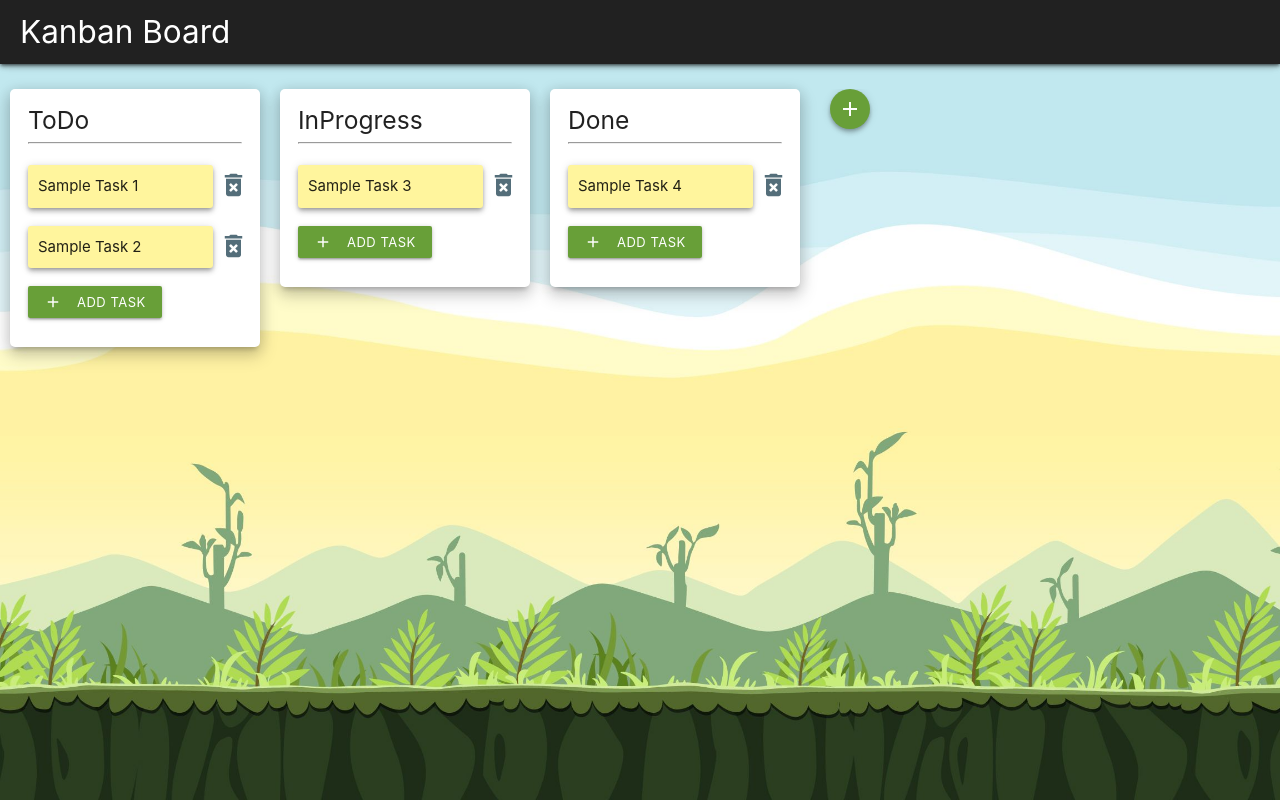
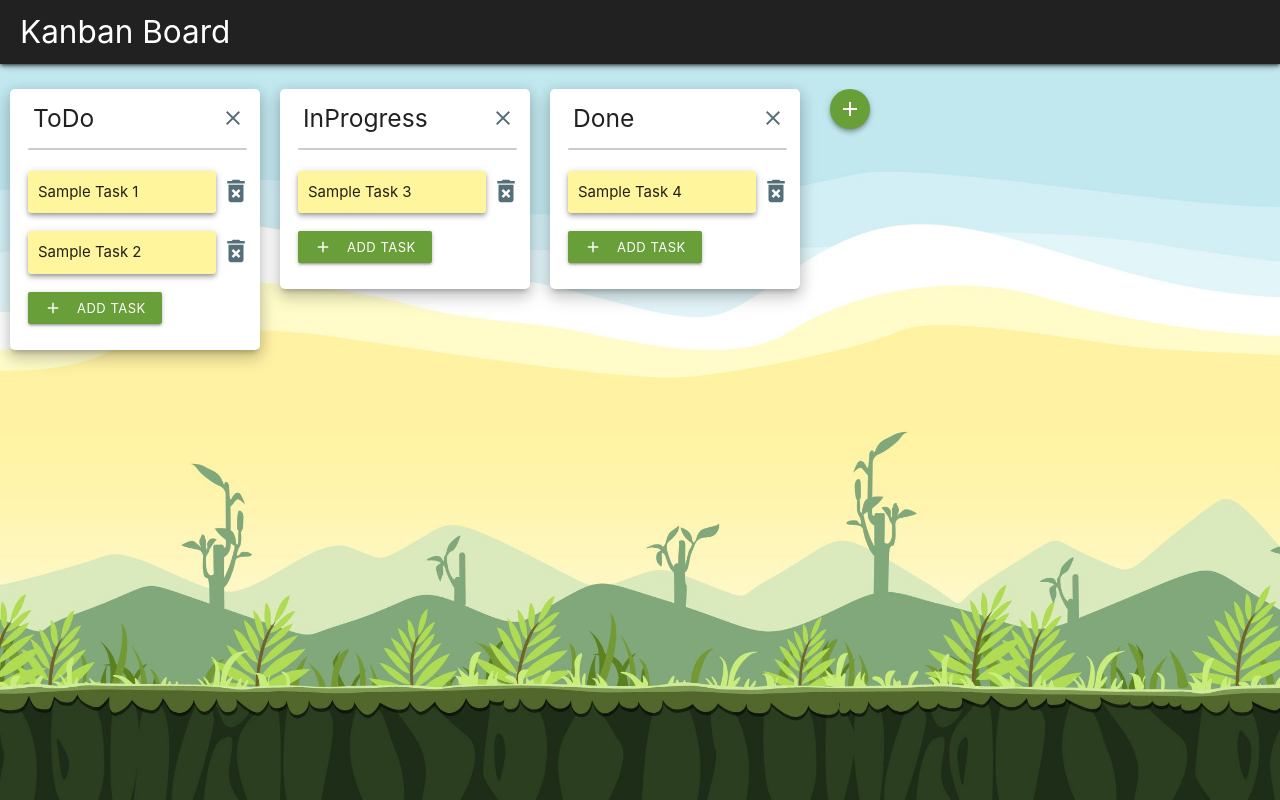
Before and after one commit to arnab003/task-board, a React (Create React App) app: page / in a window 1280 px wide. Built offline with nearby package versions, Linux system fonts and the light colour scheme.

Commit message:
Implement delete feature of lists

```diff
--- a/src/components/Column.js
+++ b/src/components/Column.js
@@ -3,7 +3,7 @@ import Card from './Card';
 import AddCard from './AddCard';
 
 const Column = (props) => {
-  const cards = props.cards.map((card, index) => {
+  const cards = props.cards && props.cards.map((card, index) => {
     return (
       <li key={index}>
         <Card card={card}
@@ -19,9 +19,16 @@ const Column = (props) => {
 
   return (
     <div>
-      <h5 className="name-header">{props.column}</h5>
-      <hr />
       <ul className="list">
+        <li>
+          <div>
+            <div className="column-header"><h5 className="name-header">{props.column}</h5></div>
+            <div className="column-header-del"><a className="del-task" title="Delete List" onClick={props.deleteColumn}><i className="material-icons">close</i></a></div>
+          </div>
+        </li>
+        <li>
+          <div className="partition"></div>
+        </li>
         {cards}
         <li className="add-list-wrapper">
           <AddCard columnId={props.id} addNewCard={props.addNewCard} />
--- a/src/components/Main.js
+++ b/src/components/Main.js
@@ -208,6 +208,18 @@ export default class Main extends Component {
     localStorage.setItem('tasks', JSON.stringify(tasks));
   }
 
+  deleteColumn = (columnId) => {
+    const tasks = JSON.parse(localStorage.getItem('tasks'));
+
+    delete tasks[columnId];
+
+    this.setState({
+      ...this.state,
+      tasks
+    });
+    localStorage.setItem('tasks', JSON.stringify(tasks));
+  }
+
   // flag set in state to open form for adding a list
   setEditing(columnEditing) {
     this.setState({
@@ -240,7 +252,8 @@ export default class Main extends Component {
   }
 
   render() {
-    const tasks = this.state.tasks.map((task, index) => (
+    const tasks = this.state.tasks.map((task, index) => {
+      return task ? (
         <div className="transparent-wrapper" key={index} onDragOver={this.handleDragOver} onDrop={(e) => this.handleDrop(e, task.id)}>
           <li className="column-wrapper z-depth-3">
             <Column {...task}
@@ -249,10 +262,12 @@ export default class Main extends Component {
               handleCardDragStart={(e) => this.handleCardDragStart(e, task.id)}
               addNewCard={this.addNewCard}
               deleteTask={this.deleteTask}
+              deleteColumn={() => this.deleteColumn(task.id)}
             />
           </li>
         </div>
-    ));
+      ) : null;
+    });
 
     const addColumn = this.state.columnEditing ? (
       <div>
--- a/src/index.css
+++ b/src/index.css
@@ -50,7 +50,7 @@ code {
 .column-wrapper {
   background: #fff;
   margin-bottom: 10px;
-  padding: 18px;
+  padding: 0 15px 15px 18px;
   min-width: 250px;
   max-width: 300px;
   border-radius: 5px;
@@ -111,6 +111,16 @@ code {
   float: left;
 }
 
+.partition {
+  background: black;
+  margin: 5px 0 15px 0;
+  padding: 1px 0 1px 0;
+  opacity: 0.2;
+  border-radius: 5px;
+  width: 105%;
+  float: left;
+}
+
 .add-column-form {
   padding: 10px;
   box-shadow: 2px 2px 10px 1px #888888;
@@ -128,3 +138,20 @@ code {
   cursor: pointer;
   color: #546e7a;
 }
+
+.column-header {
+  margin: 0 auto;
+  padding: 5px;
+  word-wrap: break-word;
+  width: 90%;
+  float: left;
+}
+
+.column-header-del {
+  width: 10%;
+  float: left;
+  margin: -5px auto;
+  padding: 0;
+  cursor: pointer;
+  color: #546e7a;
+}
```
Lines whose indentation alone changed are shown as unchanged.
